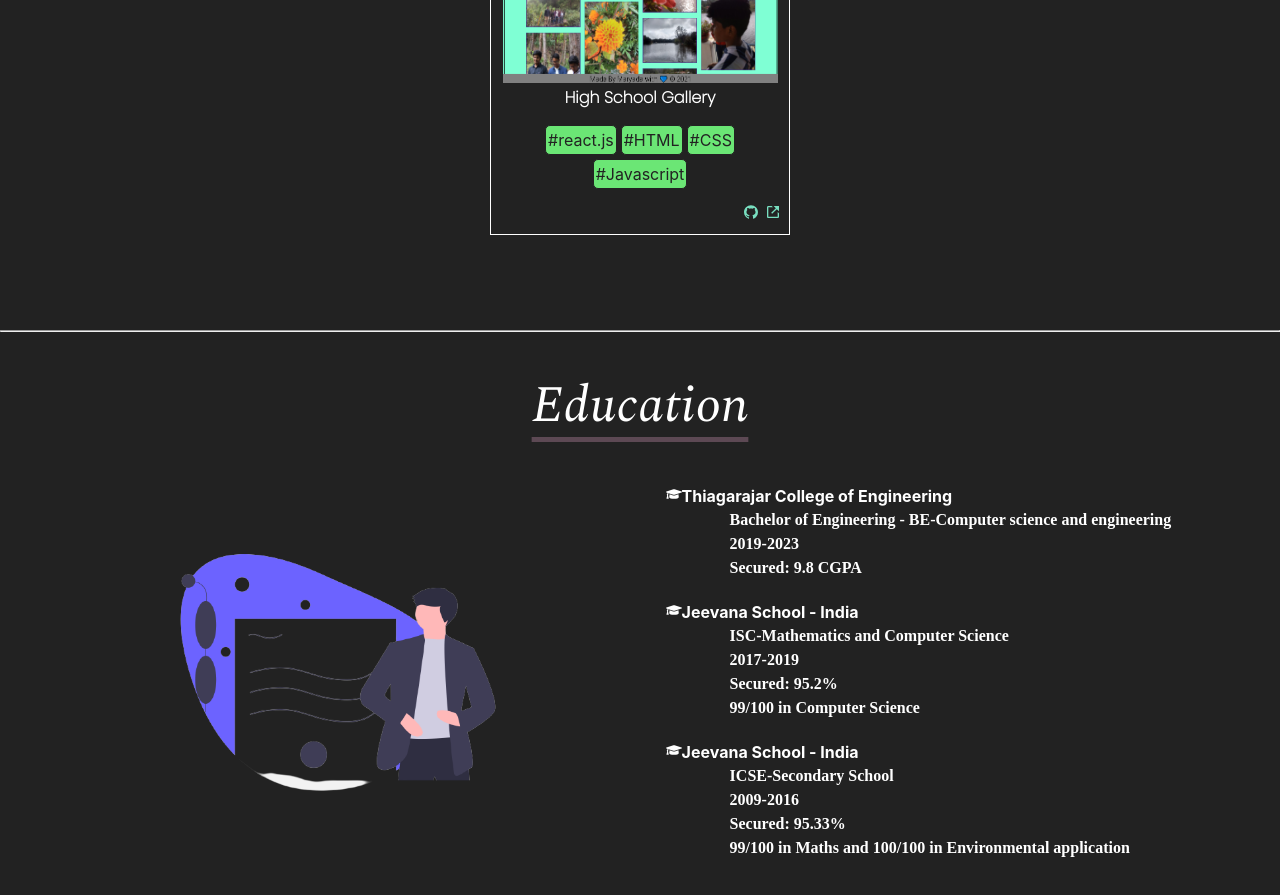
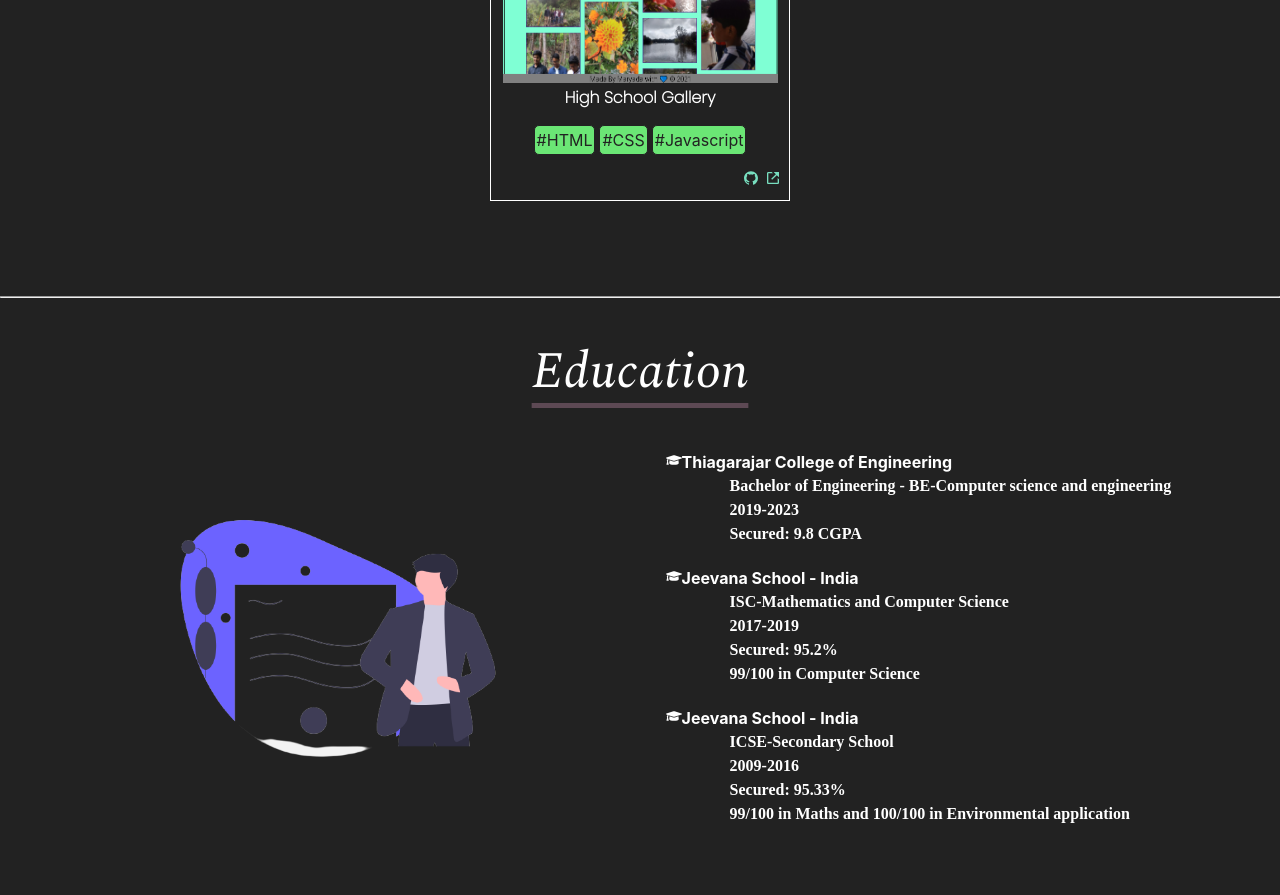
Before and after one commit to maryada6/Portfolio, a React (Create React App) app: page / in a window 1280 px wide. Shown: the part 2340-3235 px from the top of the page. Built offline with nearby package versions, Linux system fonts and the light colour scheme; a web font is replaced by a local one.

Commit message:
Update data.js

```diff
--- a/src/data.js
+++ b/src/data.js
@@ -17,7 +17,7 @@ const projectsData=[{
     skills:["react.js","HTML","CSS","Javascript"],git:"https://github.com/maryada6/todo-list"
 },{
     title:"High School Gallery", img:"/photos/gallery.png",
-    link:"https://maryada6.github.io/gallery/#",skills:["react.js","HTML","CSS","Javascript"],git:"https://github.com/maryada6/gallery"
+    link:"https://maryada6.github.io/gallery/#",skills:["HTML","CSS","Javascript"],git:"https://github.com/maryada6/gallery"
 
 }]
 
```
